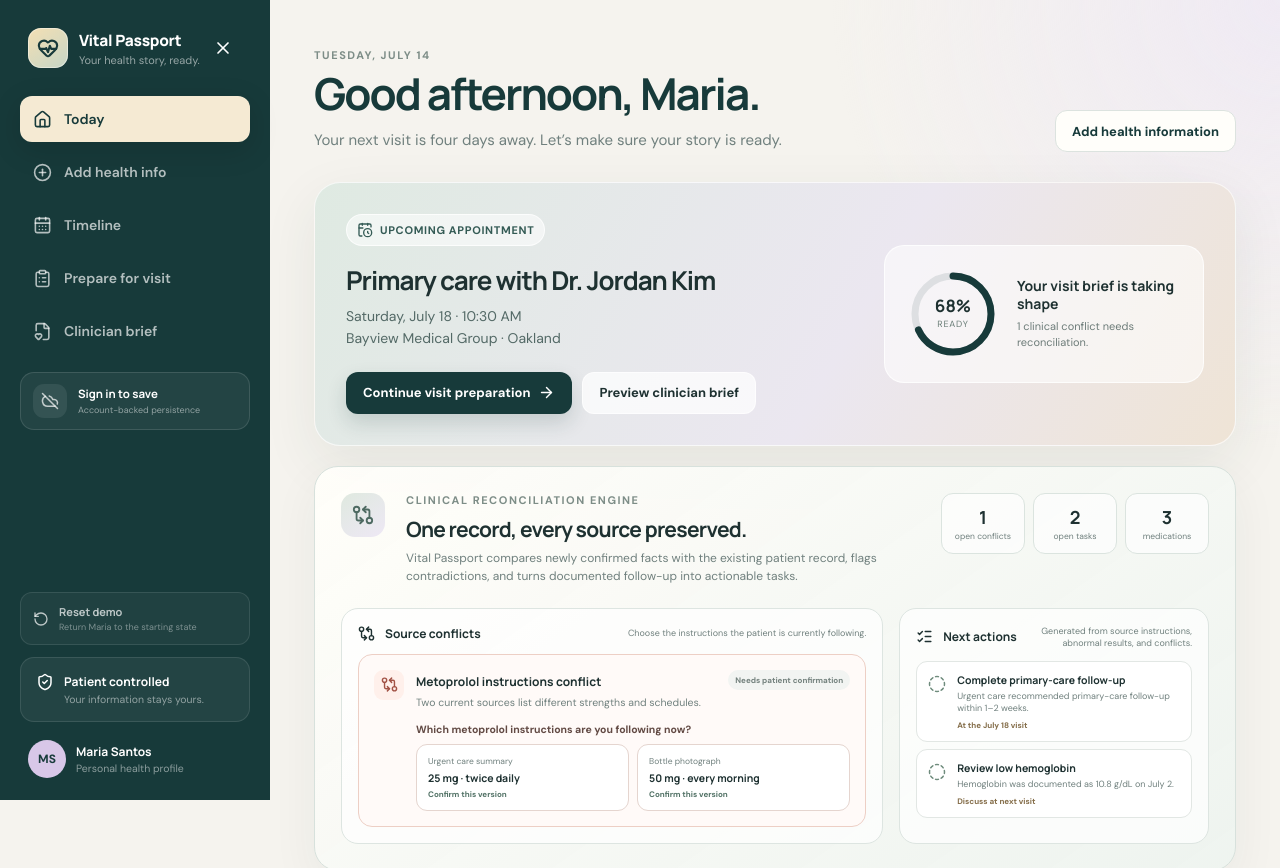
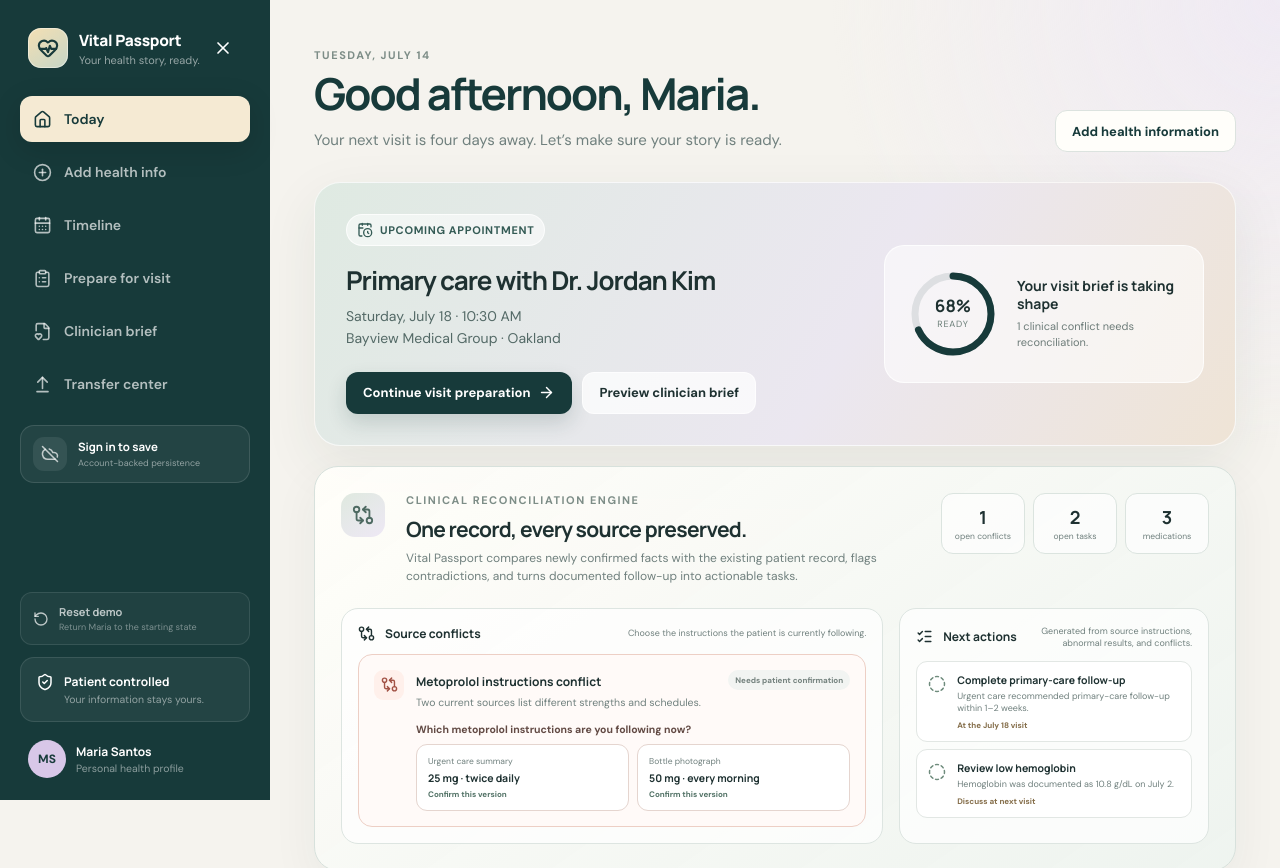
Before and after one commit to patricktran1/vitalpassport, a React (Vite) app: page / in a window 1280 px wide. Shown: the top 868 px of the page. Built offline with nearby package versions, Linux system fonts and the light colour scheme; no server answers.

Commit message:
Add transfer center navigation

```diff
--- a/src/components/Layout.tsx
+++ b/src/components/Layout.tsx
@@ -1,4 +1,4 @@
-import { CalendarDays, ClipboardList, FileHeart, Home, Menu, PlusCircle, RotateCcw, ShieldCheck, X } from 'lucide-react'
+import { ArrowUpFromLine, CalendarDays, ClipboardList, FileHeart, Home, Menu, PlusCircle, RotateCcw, ShieldCheck, X } from 'lucide-react'
 import { useState } from 'react'
 import { NavLink, Outlet, useNavigate } from 'react-router-dom'
 import { patient } from '../data/demo'
@@ -13,6 +13,7 @@ const navItems = [
   { to: '/timeline', label: 'Timeline', icon: CalendarDays },
   { to: '/prepare', label: 'Prepare for visit', icon: ClipboardList },
   { to: '/brief', label: 'Clinician brief', icon: FileHeart },
+  { to: '/transfer', label: 'Transfer center', icon: ArrowUpFromLine },
 ]
 
 export function Layout() {
```
